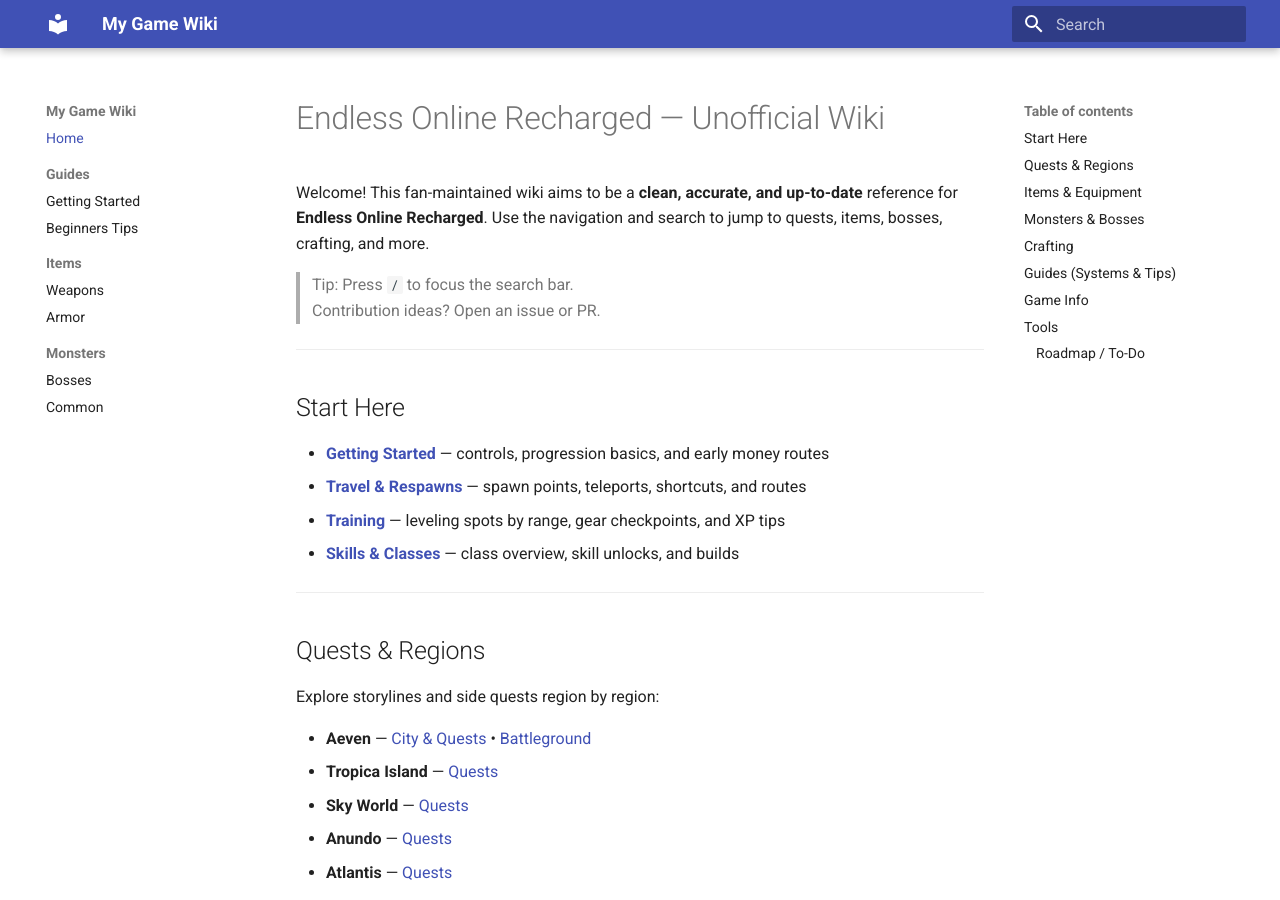
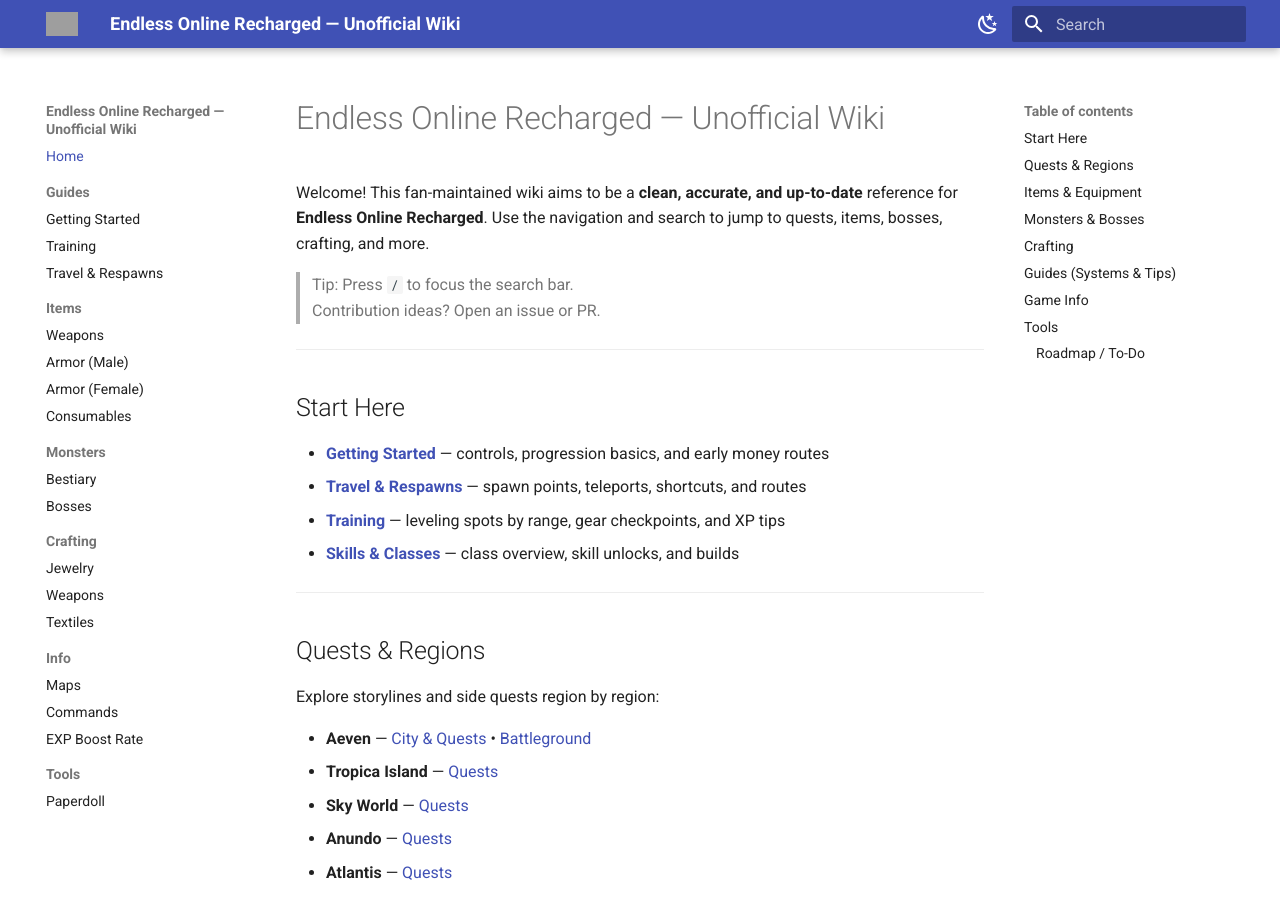
Before and after one commit to rianaku/EndlessOnlineWiki, an MkDocs documentation site: the page built from docs/index.md, in a window 1280 px wide and 900 px high. Built offline with MkDocs 1.6.1 and Material for MkDocs 9.7.7, drawn with Linux system fonts in a browser that asks for light colours; grey boxes are pictures that could not be loaded.

Commit message:
Update Mkdocs.yaml

```diff
--- a/Mkdocs.yaml
+++ b/Mkdocs.yaml
@@ -1,28 +1,74 @@
-site_name: My Game Wiki
-site_url: https://rianaku.github.io/EndlessOnlineWiki  # optional
+site_name: Endless Online Recharged — Unofficial Wiki
+site_url: https://rianaku.github.io/EndlessOnlineWiki
+
 theme:
   name: material
+  logo: assets/logo.png         # put your logo here
+  favicon: assets/favicon.png   # and a 32x32/48x48 icon here
   features:
     - navigation.instant
-    - navigation.tracking
     - navigation.sections
     - navigation.top
     - search.suggest
     - search.highlight
     - content.code.copy
+    - content.tabs.link
+  palette:
+    # Light mode
+    - scheme: default
+      primary: indigo        # try: indigo, teal, green, purple, orange, blue, custom via CSS
+      accent: amber
+      toggle:
+        icon: material/weather-night
+        name: Switch to dark mode
+    # Dark mode
+    - scheme: slate
+      primary: teal
+      accent: lime
+      toggle:
+        icon: material/weather-sunny
+        name: Switch to light mode
+
+markdown_extensions:
+  - admonition
+  - attr_list
+  - footnotes
+  - tables
+  - md_in_html              # enables HTML snippets like card grids
+  - pymdownx.details
+  - pymdownx.superfences
+  - pymdownx.tabbed:
+      alternate_style: true
+  - pymdownx.emoji:         # Material icons-as-emoji like :material-sword-cross:
+      emoji_index: materialx.emoji.twemoji
+      emoji_generator: materialx.emoji.to_svg
+  - toc:
+      permalink: true
+
+extra_css:
+  - assets/overrides.css     # optional custom tweaks
+
 nav:
   - Home: index.md
   - Guides:
       - Getting Started: guides/getting-started.md
-      - Beginners Tips: guides/beginners-tips.md
+      - Training: guides/training.md
+      - Travel & Respawns: guides/travel.md
   - Items:
       - Weapons: items/weapons.md
-      - Armor: items/armor.md
+      - Armor (Male): items/armor-male.md
+      - Armor (Female): items/armor-female.md
+      - Consumables: items/consumables.md
   - Monsters:
-      - Bosses: monsters/bosses.md
-      - Common: monsters/common.md
-markdown_extensions:
-  - toc:
-      permalink: true
-  - admonition
-  - foot
+      - Bestiary: npcs/monsters.md
+      - Bosses: npcs/bosses.md
+  - Crafting:
+      - Jewelry: crafting/jewelry.md
+      - Weapons: crafting/weapons.md
+      - Textiles: crafting/textiles.md
+  - Info:
+      - Maps: info/maps.md
+      - Commands: info/commands.md
+      - EXP Boost Rate: info/exp-boost-rate.md
+  - Tools:
+      - Paperdoll: tools/paperdoll.md
```
